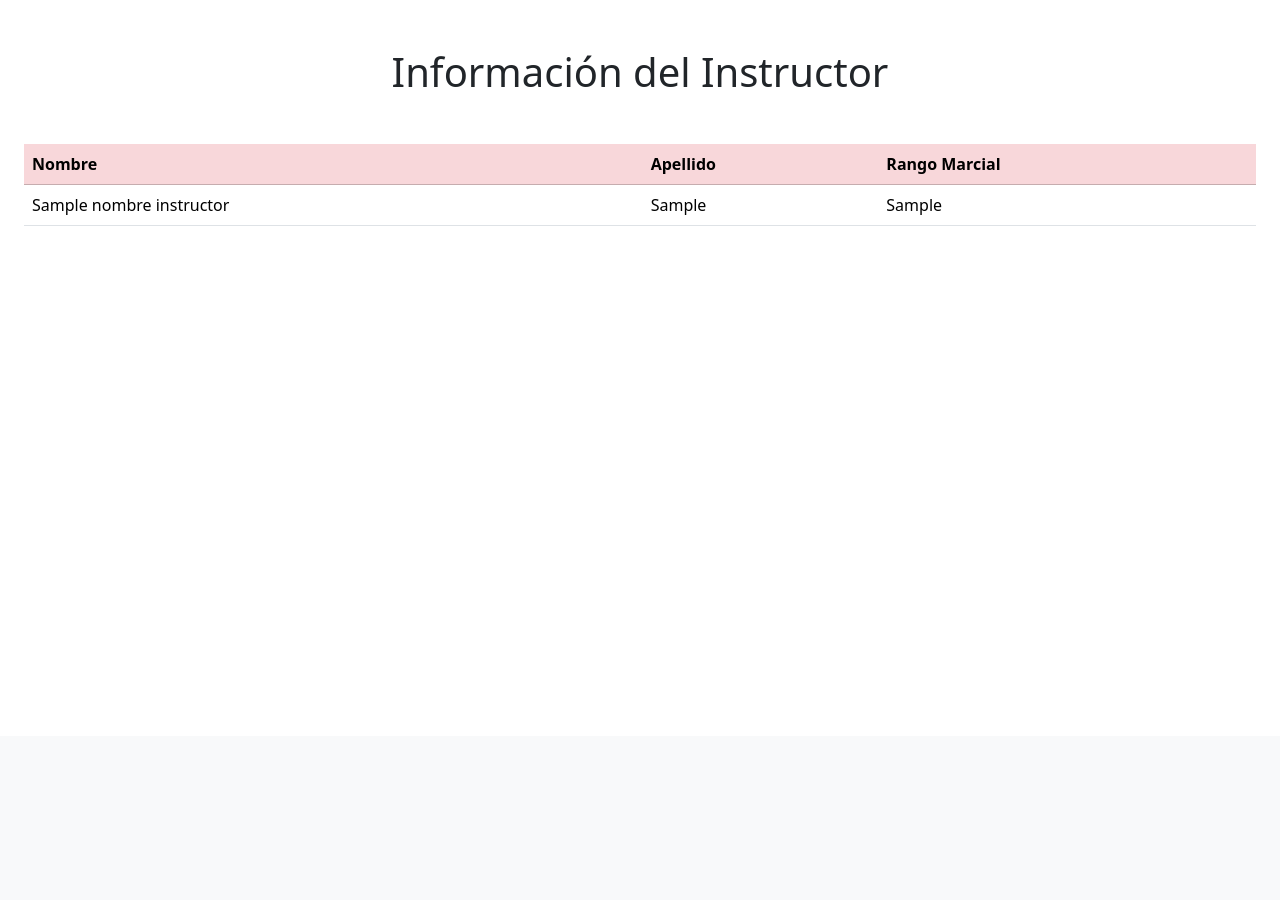
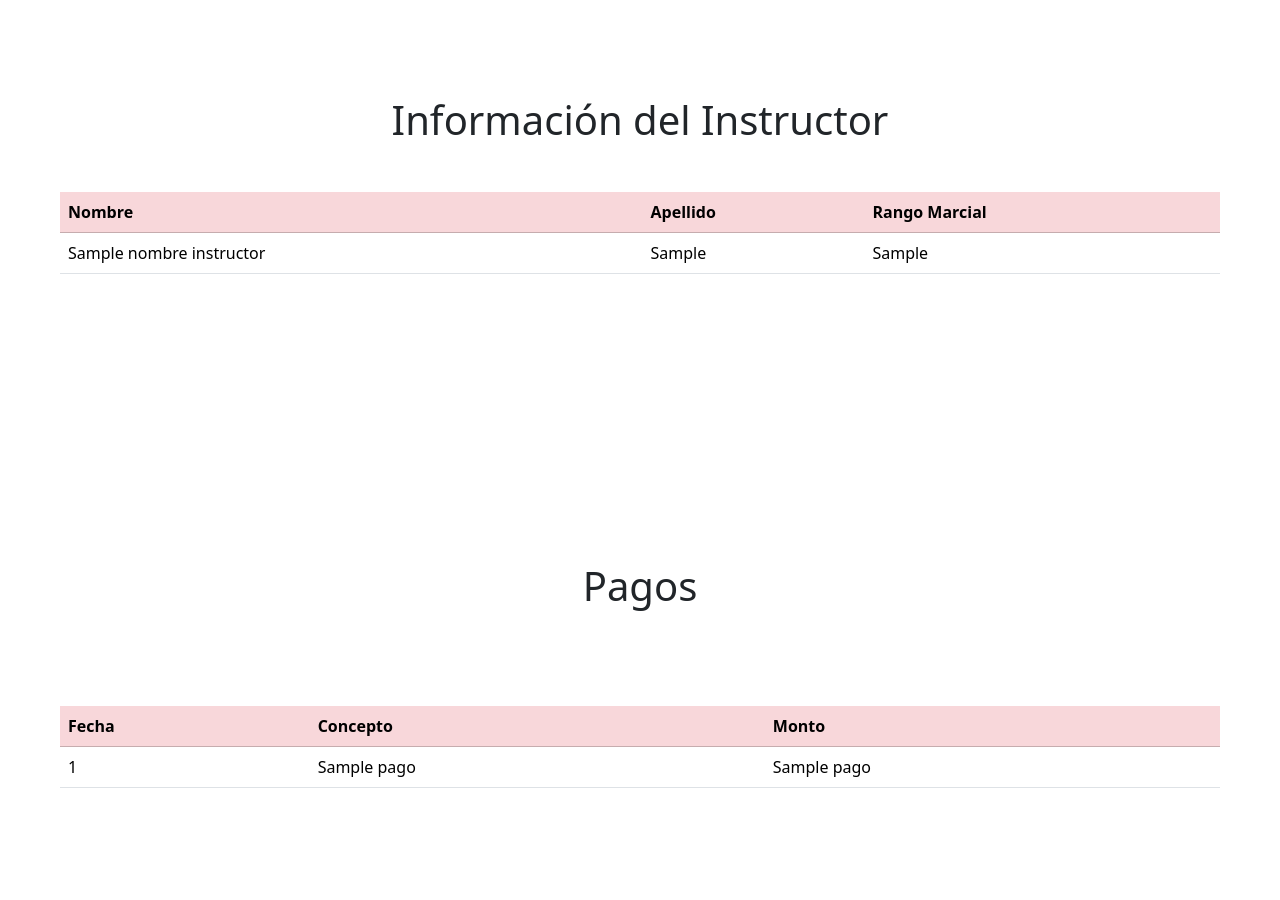
Before and after one commit to Skillex312/Project_Web_Flask, a Flask app: template templates/home_login_ins.html in a window 1280 px wide. Shown: the part 64-964 px from the top of the page. Before the commit the page ends 290 px from the top, so only its background shows below. Run offline with Flask 3, Linux system fonts and the light colour scheme; the template is opened without the code that fills it: most values are stand-ins (such as "Sample title", 1, 10 or a date in 2020).

Commit message:
Update home_login_ins.html

```diff
--- a/templates/home_login_ins.html
+++ b/templates/home_login_ins.html
@@ -31,7 +31,7 @@
 
 			<!-- INFO -->
 
-			<div class="container-fluid mt-5 mb-5">
+			<div class="container-fluid mt-5 mb-5 p-5">
 				<h1 class="text-center">Información del Instructor</h1>
 				<table class="table mt-5 mb-5">
 					<thead>
@@ -50,7 +50,36 @@
 					</tbody>
 				</table>
 			</div>
-			<!-- END INFOR -->
+			<!-- END INFO -->
+
+			<!-- ATTENDANCE -->
+			<!-- END ATTENDANCE -->
+
+			<!-- PAYMENTS -->
+			<div class="container-fluid mt-5 mb-5 p-5">
+				<h1 id="payments" class="text-center p-5 mb-5 mt-5"> Pagos </h1>
+				<table class="table">
+					<thead>
+						<tr class="table-danger">
+							<th scope="col">Fecha</th>
+							<th scope="col">Concepto</th>
+							<th scope="col">Monto</th>
+						</tr>
+					</thead>
+					<tbody>
+						{% for pago in pagos_instructor %}
+							<tr>
+								<td>{{ pago[0] }}</td>
+								<td>{{ pago[1] }}</td>
+								<td>{{ pago[2] }}</td>
+							</tr>
+						{% endfor %}
+					</tbody>
+				</table>
+			</div>
+			<!-- END PAYMENTS -->
+
+
 
 		</div>
 		<!-- END MAIN CONTAINER -->
```
